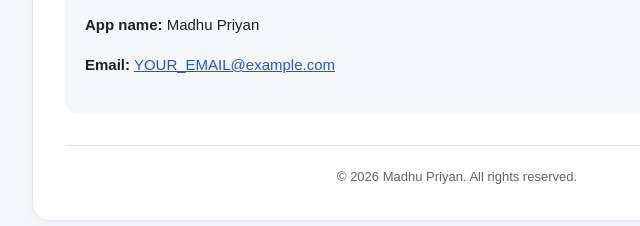
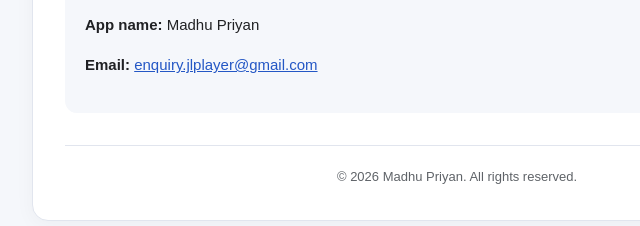
Before and after one commit to jl-player/Madhu-Priyan, a plain HTML site: page privacy_policy.html in a window 1280 px wide. Shown: the part 3451-3677 px from the top of the page, 183-823 px from the left. Drawn offline with Linux system fonts and the light colour scheme.

Commit message:
Update privacy_policy.html

```diff
--- a/privacy_policy.html
+++ b/privacy_policy.html
@@ -346,8 +346,8 @@
         <p><strong>App name:</strong> Madhu Priyan</p>
         <p>
             <strong>Email:</strong>
-            <a href="mailto:YOUR_EMAIL@example.com">
-                YOUR_EMAIL@example.com
+            <a href="mailto:enquiry.jlplayer@gmail.com">
+                enquiry.jlplayer@gmail.com
             </a>
         </p>
     </div>
```
